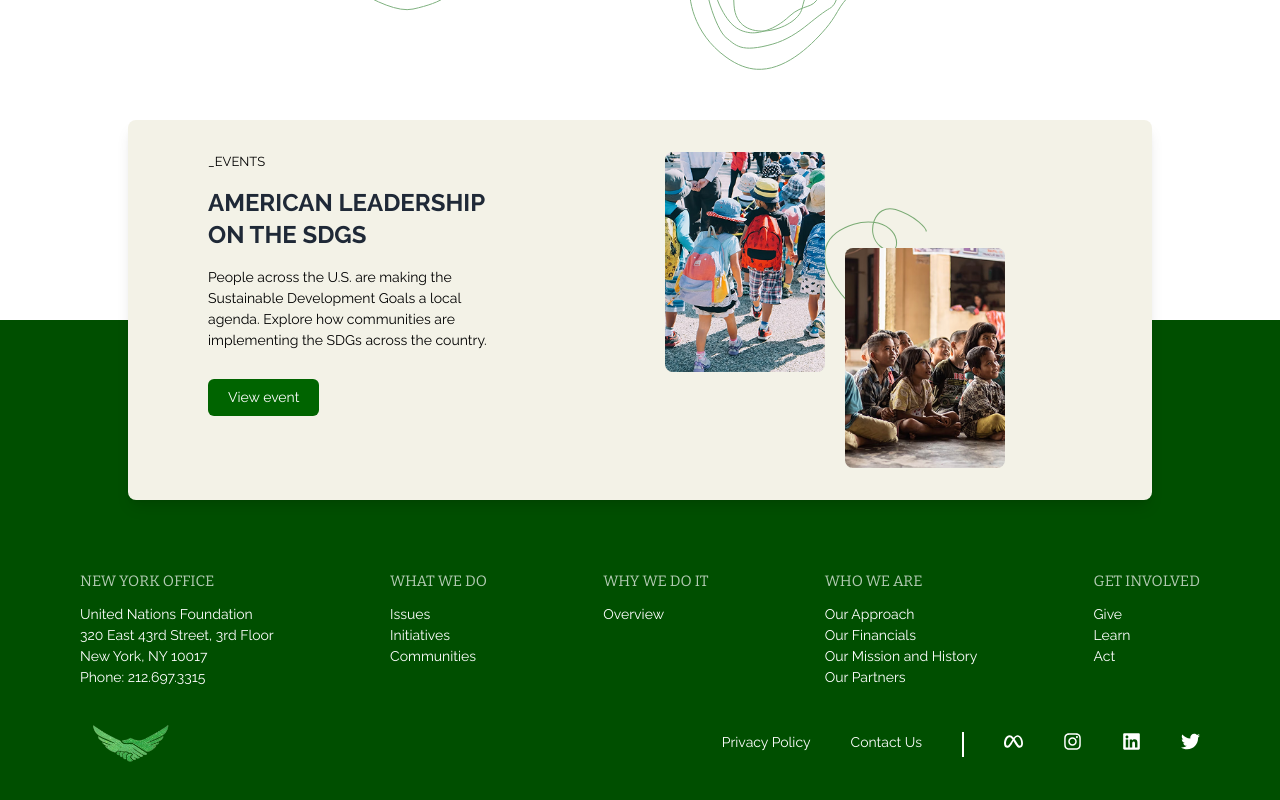
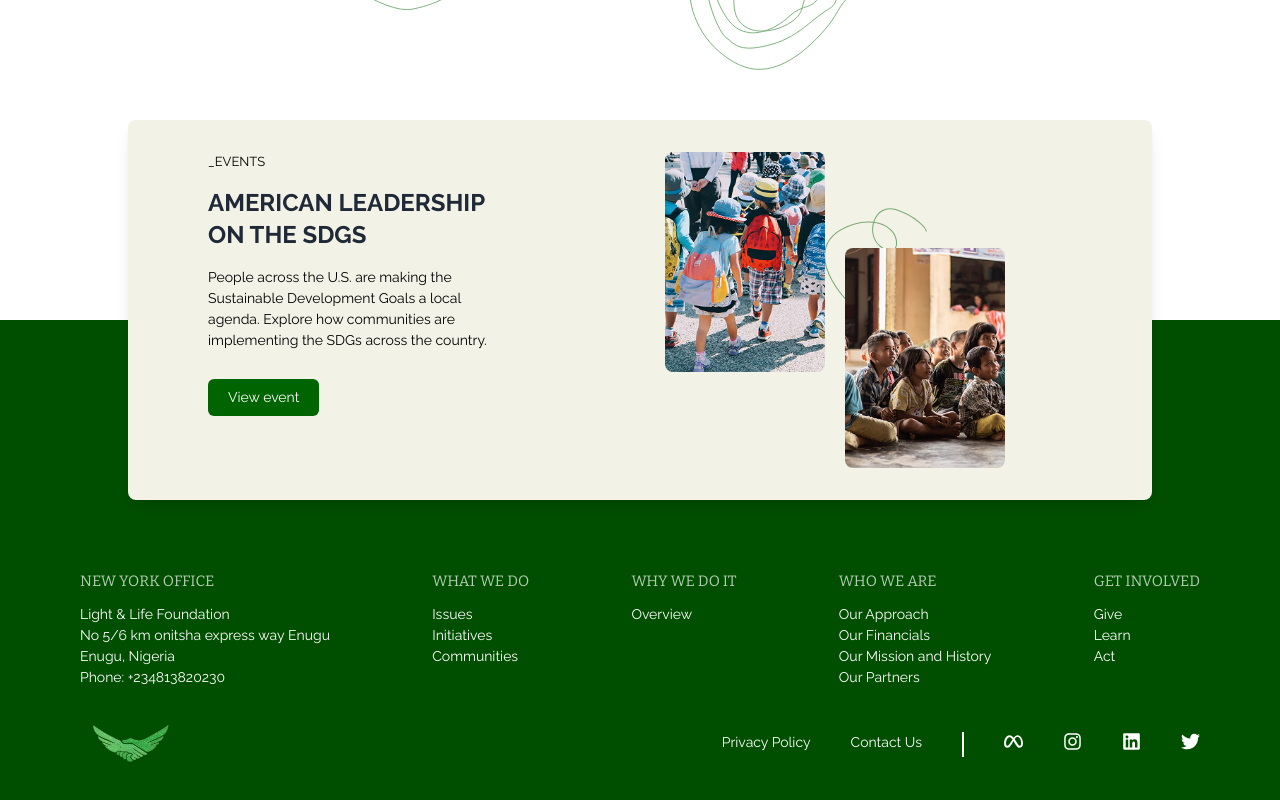
Before and after one commit to Amberp520/lightlife, a React (Vite) app: page / in a window 1280 px wide. Shown: the part 2366-3166 px from the top of the page. Built offline with nearby package versions, Linux system fonts and the light colour scheme.

Commit message:
Update Footer and Contact components: replace office details and update contact email link

```diff
--- a/src/common/FooterCom.jsx
+++ b/src/common/FooterCom.jsx
@@ -6,10 +6,10 @@ const Footer = () => {
     {
       title: "NEW YORK OFFICE",
       details: [
-        "United Nations Foundation",
-        "320 East 43rd Street, 3rd Floor",
-        "New York, NY 10017",
-        "Phone: 212.697.3315",
+        "Light & Life Foundation",
+        "No 5/6 km onitsha express way Enugu",
+        "Enugu, Nigeria",
+        "Phone: +234813820230",
       ],
     },
     {
--- a/src/pages/Contact.jsx
+++ b/src/pages/Contact.jsx
@@ -5,7 +5,6 @@ import {
   CiMail,
 } from "react-icons/ci";
 import { PiPhoneThin } from "react-icons/pi";
-import { Link } from "react-router-dom";
 import Event from "../components/home/Event";
 import { Map } from "../utils/map";
 import NavBar from "../common/NavBarCom";
@@ -47,7 +46,7 @@ const Contact = () => {
               <p className="font-light text-[30px]">Address</p>
               <address className="flex items-center gap-2 not-italic">
                 <CiLocationOn className="text-[25px]" />
-                <p className="text-gray-500">Plot 658/659 Arab Road, LA, CA.</p>
+                <p className="text-gray-500">No 5/6 km onitsha express way Enugu.</p>
               </address>
             </div>
             <div className="flex flex-col gap-4 mb-14">
@@ -61,7 +60,7 @@ const Contact = () => {
               <p className="font-light text-[30px]">Email Address</p>
               <div className="flex items-center gap-2">
                 <CiMail className="text-[25px]" />
-                <Link className="text-gray-500">info@lightlife.com.ng</Link>
+                <a href="mailto:mathiasemenike@gmail.com" className="text-gray-500">mathiasemenike@gmail.com</a>
               </div>
             </div>
             {/* <div className="flex flex-col gap-4 mb-14">
```
